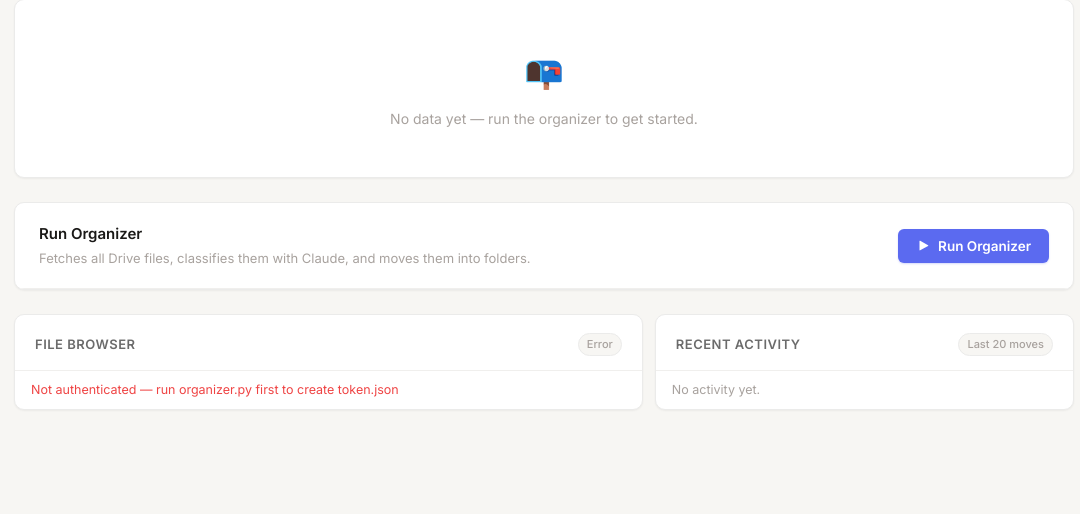
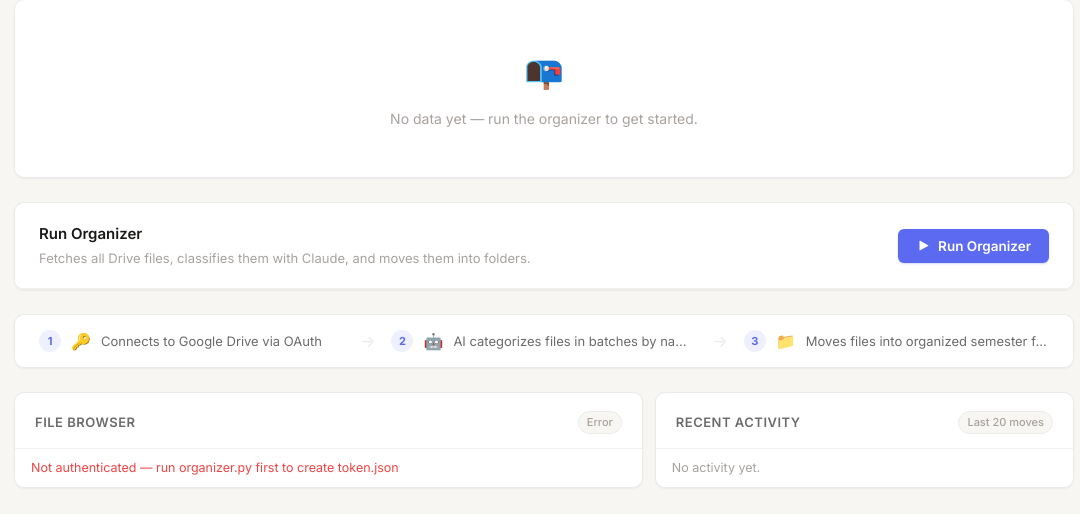
Before and after one commit to vittacus/drive-organizer, a Flask app: page / in a window 1280 px wide. Shown: the part 146-660 px from the top of the page, without its empty margins (96-1176 px from the left). Run offline with Flask 3, Linux system fonts and the light colour scheme; data that the repository does not hold is empty.

Commit message:
Rewrite README for general use, add screenshots, add how-it-works strip to dashboard

```diff
--- a/templates/index.html
+++ b/templates/index.html
@@ -696,12 +696,64 @@
       animation: spin 0.6s linear infinite;
     }
 
+    /* ── How it works ───────────────────────────────────────────── */
+    .hiw {
+      display: flex;
+      align-items: center;
+      background: var(--surface);
+      border: 1px solid var(--border);
+      border-radius: var(--radius);
+      box-shadow: var(--shadow-sm);
+      padding: 14px 24px;
+      margin-bottom: 24px;
+      gap: 0;
+    }
+
+    .hiw-step {
+      display: flex;
+      align-items: center;
+      gap: 10px;
+      flex: 1;
+      min-width: 0;
+    }
+
+    .hiw-num {
+      width: 22px; height: 22px;
+      border-radius: 50%;
+      background: var(--accent-bg);
+      color: var(--accent);
+      font-size: 11px;
+      font-weight: 700;
+      display: flex; align-items: center; justify-content: center;
+      flex-shrink: 0;
+    }
+
+    .hiw-icon { font-size: 16px; flex-shrink: 0; }
+
+    .hiw-text {
+      font-size: 13px;
+      color: var(--text-2);
+      line-height: 1.3;
+      overflow: hidden;
+      text-overflow: ellipsis;
+      white-space: nowrap;
+    }
+
+    .hiw-arrow {
+      color: var(--border);
+      font-size: 16px;
+      padding: 0 16px;
+      flex-shrink: 0;
+    }
+
     /* ── Responsive ──────────────────────────────────────────────── */
     @media (max-width: 760px) {
       .metrics    { grid-template-columns: repeat(2, 1fr); }
       .grid-2     { grid-template-columns: 1fr; }
       .bottom-grid { grid-template-columns: 1fr; }
       .run-header { flex-direction: column; align-items: flex-start; gap: 16px; }
+      .hiw        { flex-direction: column; align-items: flex-start; gap: 10px; }
+      .hiw-arrow  { display: none; }
     }
   </style>
 </head>
@@ -844,6 +896,27 @@
     <div class="summary-body">
       <div class="summary-metrics" id="summary-metrics"></div>
       <div class="summary-folders" id="summary-folders"></div>
+    </div>
+  </div>
+
+  <!-- ── How it works ───────────────────────────────────────────── -->
+  <div class="hiw">
+    <div class="hiw-step">
+      <span class="hiw-num">1</span>
+      <span class="hiw-icon">🔑</span>
+      <span class="hiw-text">Connects to Google Drive via OAuth</span>
+    </div>
+    <span class="hiw-arrow">→</span>
+    <div class="hiw-step">
+      <span class="hiw-num">2</span>
+      <span class="hiw-icon">🤖</span>
+      <span class="hiw-text">AI categorizes files in batches by name and creation date</span>
+    </div>
+    <span class="hiw-arrow">→</span>
+    <div class="hiw-step">
+      <span class="hiw-num">3</span>
+      <span class="hiw-icon">📁</span>
+      <span class="hiw-text">Moves files into organized semester folders</span>
     </div>
   </div>
 
```
Also changed, not shown: README.md, 4 other files.
